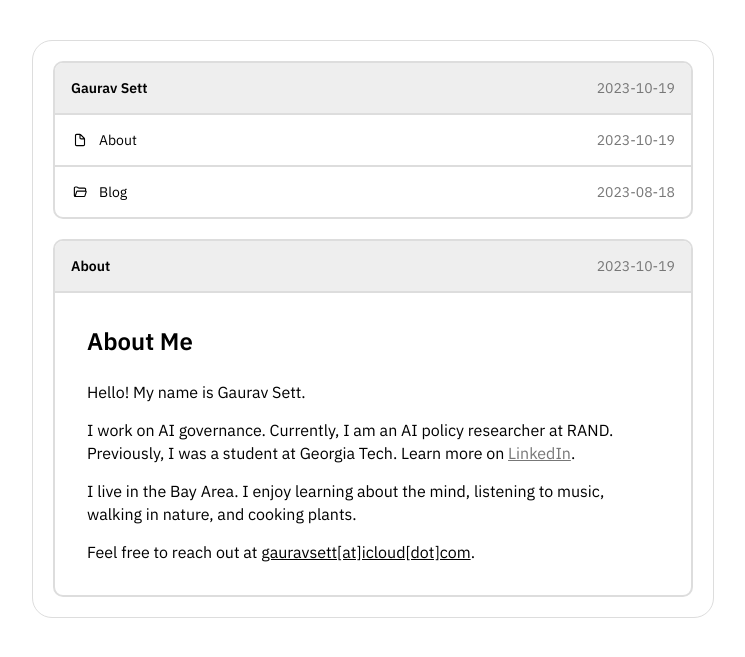
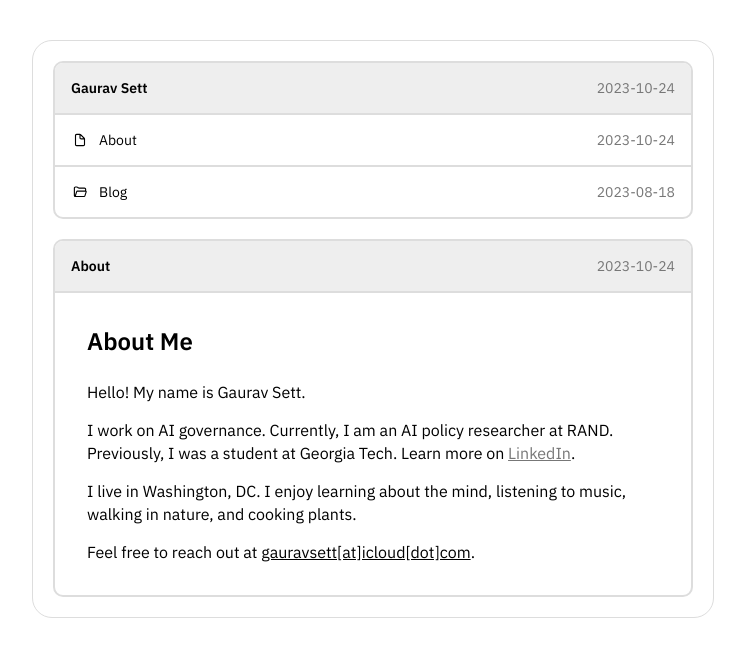
Before and after one commit to gauravsett/website, a Jekyll site: the page built from index.md, in a window 1280 px wide. Shown: the top 657 px of the page, without its empty margins (267-1012 px from the left). Built offline with Jekyll 4.4.1, drawn with Linux system fonts in a browser that asks for light colours.

Commit message:
Update index.md

```diff
--- a/index.md
+++ b/index.md
@@ -2,7 +2,7 @@
 title: About
 permalink: /index.html
 layout: default
-last_modified_at: 2023-10-19
+last_modified_at: 2023-10-24
 ---
 
 # About Me
@@ -14,7 +14,7 @@ Currently, I am an AI policy researcher at RAND.
 Previously, I was a student at Georgia Tech.
 Learn more on [LinkedIn](https://www.linkedin.com/in/gauravsett/){:target="_blank"}.
 
-I live in the Bay Area.
+I live in Washington, DC.
 I enjoy learning about the mind, listening to music, walking in nature, and cooking plants.
 
 Feel free to reach out at <u>gauravsett[at]icloud[dot]com</u>.
```
